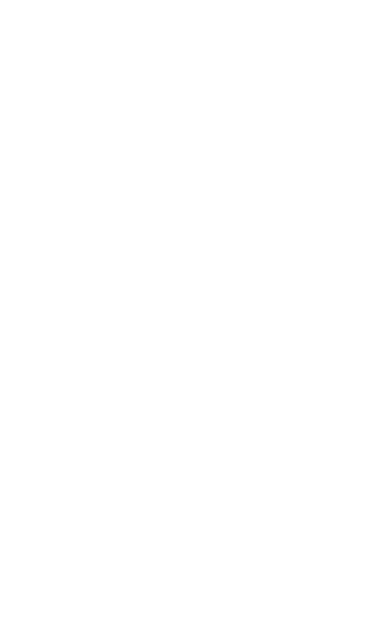
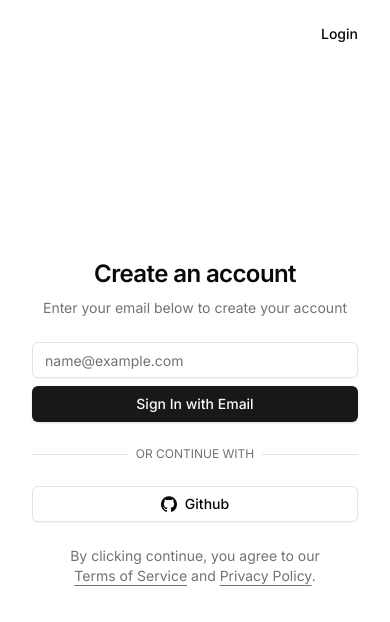
Before and after one commit to D3kion/qurl, a Next.js app in the folder apps/web/: page /auth in a window 390 px wide. Shown: the top 622 px of the page. Built offline with nearby package versions, Linux system fonts and the light colour scheme.

Commit message:
fix(web): auth page on below md

```diff
--- a/apps/web/src/app/auth/page.tsx
+++ b/apps/web/src/app/auth/page.tsx
@@ -11,7 +11,7 @@
 
 export default function AuthenticationPage() {
   return (
-    <div className="container relative hidden h-[100vh] flex-col items-center justify-center md:grid lg:max-w-none lg:grid-cols-2 lg:px-0">
+    <div className="container relative h-[100vh] flex-col items-center justify-center grid lg:max-w-none lg:grid-cols-2 lg:px-0">
       <Link
         href="#"
         className={cn(
```
